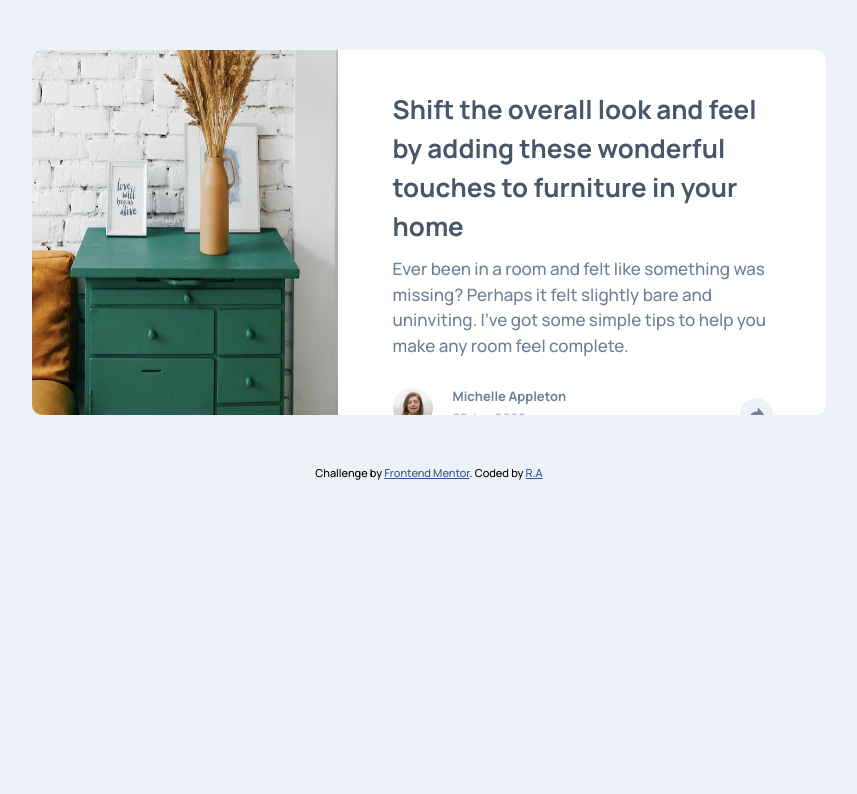
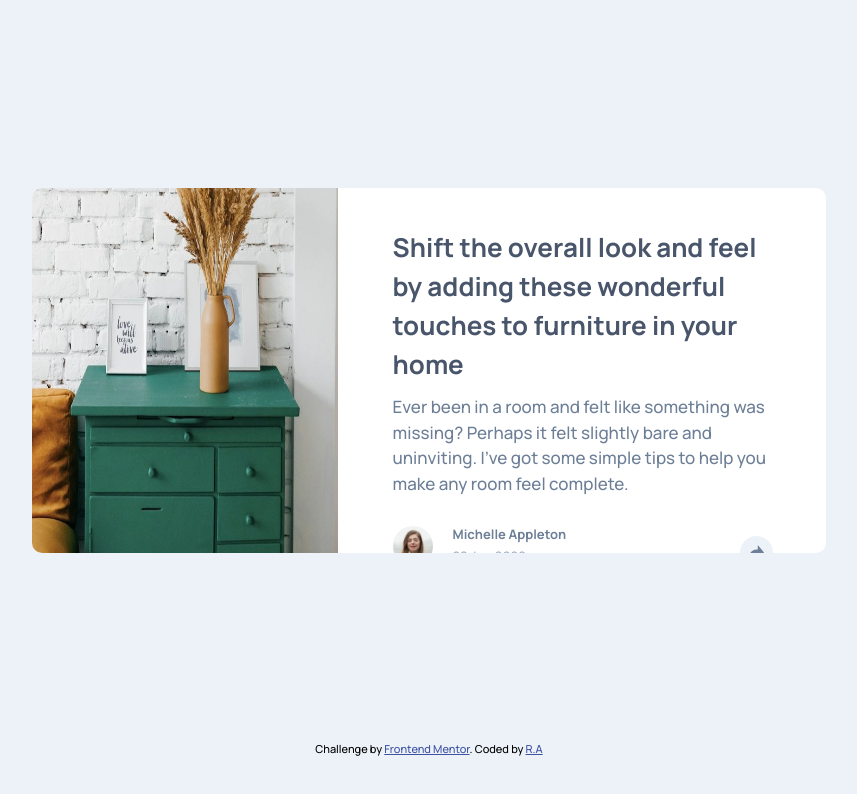
Before and after one commit to JRobera/-Article-preview-component, a plain HTML site: page index.html in a window 1280 px wide. Shown: the whole page, without its empty margins (211-1068 px from the left). Drawn offline with Linux system fonts and the light colour scheme.

Commit message:
fix some mistakes

```diff
--- a/css/style.css
+++ b/css/style.css
@@ -13,7 +13,7 @@
     overflow: hidden;
     position: relative;
     width: 90%;
-    margin: 50px auto;
+    margin: 188px auto;
 }
 .topimg {
     width: 100%;
@@ -60,11 +60,13 @@
 }
 #name {
     color: hsl(214, 17%, 51%);
+    display: block;
     font-weight: bold;
     font-size: 13px;
     line-height: 2;
 }
 #date {
+    display: block;
     font-size: 13px;
     color:  hsl(212, 23%, 69%);
 }
--- a/index.html
+++ b/index.html
@@ -41,8 +41,8 @@
     <div class="profile">
       <img src="images/avatar-michelle.jpg" alt="avatar image">
       <span class="detail">
-        <p id="name">Michelle Appleton</p>
-        <p id="date">28 Jun 2020</p>
+        <span id="name">Michelle Appleton</span>
+        <span id="date">28 Jun 2020</span>
       </span>
       <img id="imgshare" src="images/icon-share.svg" alt="">
     </div>
@@ -68,9 +68,11 @@
       document.querySelector(".sharepop").classList.toggle("show");
     });
 </script>
-  <div class="attribution">
+  <footer>
+    <div class="attribution">
     Challenge by <a href="https://www.frontendmentor.io?ref=challenge" target="_blank">Frontend Mentor</a>.
     Coded by <a href="#">R.A</a>
-  </div>
+    </div>
+  </footer>
 </body>
 </html>
```
